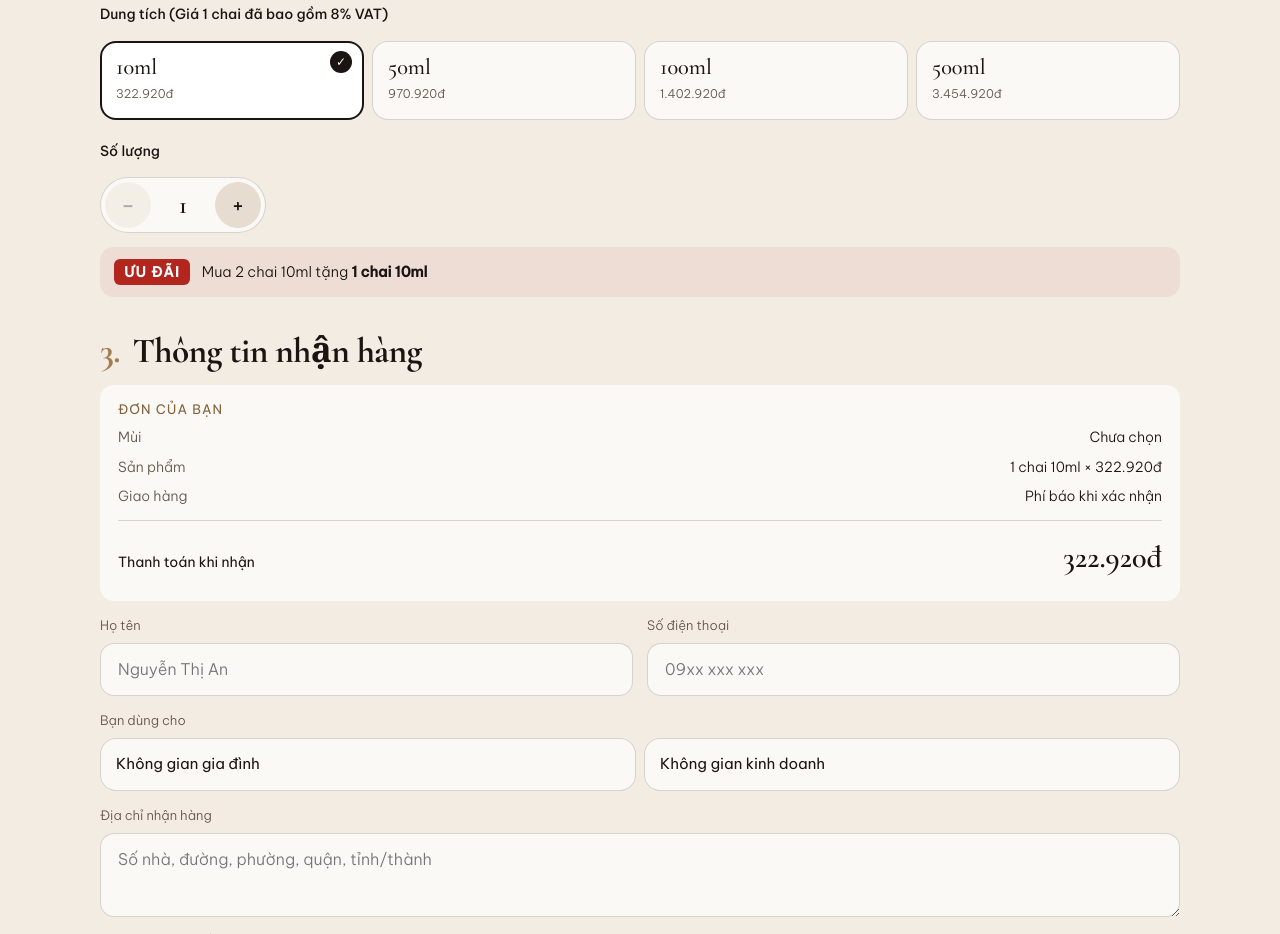
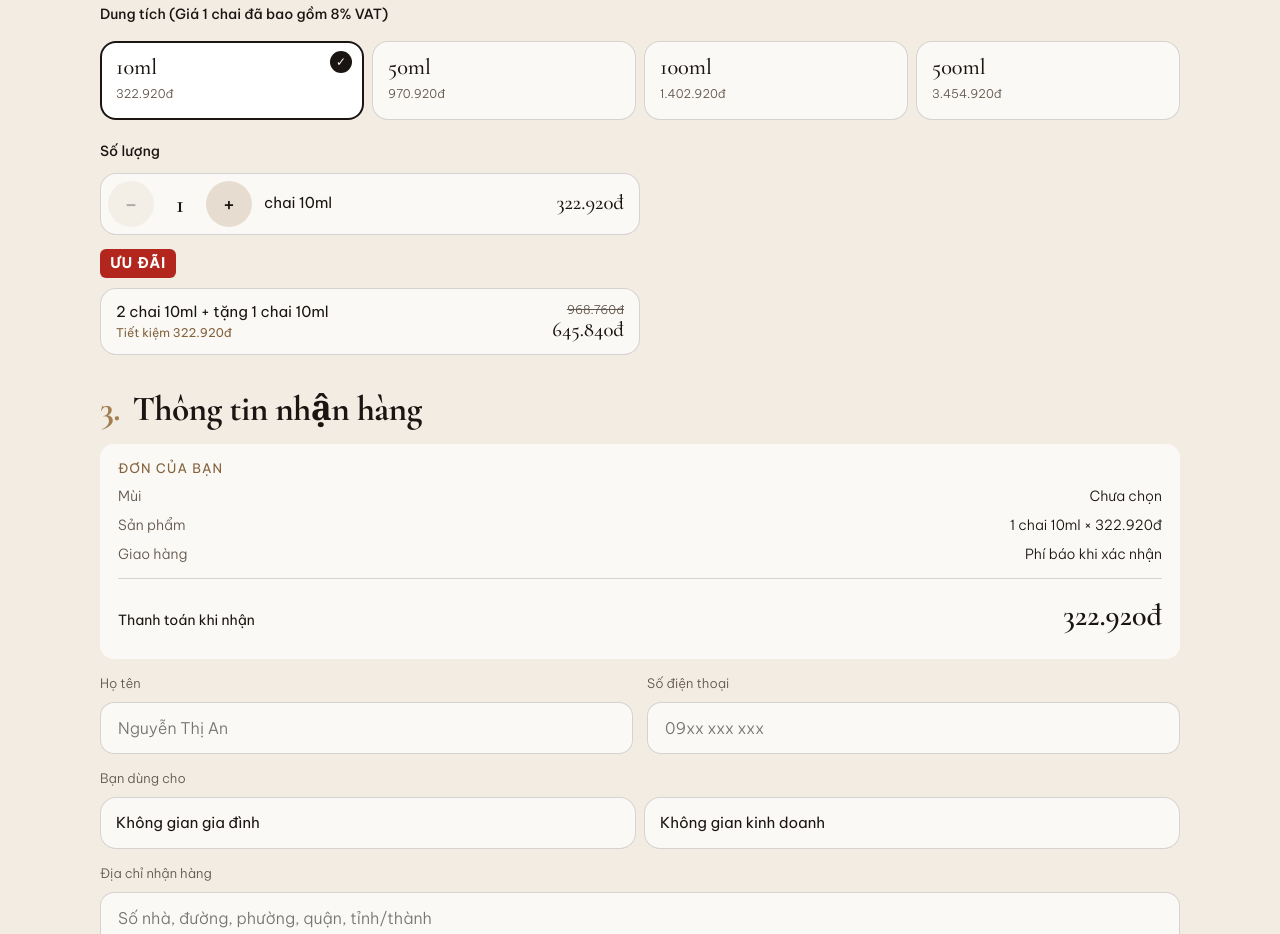
Before and after one commit to Truongphamdev/demo, a plain HTML site: page index.html in a window 1280 px wide. Shown: the part 1889-2823 px from the top of the page. Drawn offline with nearby package versions, Linux system fonts and the light colour scheme.

Commit message:
feat: số lượng và ưu đãi xếp dọc thành 2 thẻ theo hình khách vẽ, thẻ số lượng có nút tăng giảm
Co-Authored-By: Claude Fable 5.1 <noreply@anthropic.com>

```diff
--- a/index.html
+++ b/index.html
@@ -158,17 +158,28 @@ legend.step-h{margin-bottom:14px}
 @media(min-width:600px){.sizes{grid-template-columns:repeat(4,1fr)}}
 .size b{display:block;font-family:var(--serif);font-size:1.4rem;font-weight:500;line-height:1.1}
 .size small{font-size:12px;color:var(--ink-2)}
-.qty{justify-self:start;display:inline-flex;align-items:center;background:var(--paper);box-shadow:inset 0 0 0 1px var(--hair-2);border-radius:999px;padding:5px}
+.qd{display:grid;gap:10px;max-width:540px}
+.qd .hot{margin-top:4px}
+.qty-card{display:flex;flex-wrap:wrap;align-items:center;gap:6px 12px;padding:8px 16px 8px 8px;cursor:default;font-size:15px;font-weight:400}
+.qty-card b,.deal b{margin-left:auto;text-align:right;font-family:var(--serif);font-size:1.3rem;font-weight:500;line-height:1.1;white-space:nowrap}
+.qty-card b s,.deal b s{display:block;font:300 12px/1.4 var(--sans);color:var(--ink-2)}
+.deal{display:grid;grid-template-columns:1fr auto;align-items:center;gap:2px 12px;width:100%;border:0;text-align:left;font-family:var(--sans);color:var(--ink);padding:14px 16px}
+.deal span{font-size:15px;font-weight:400;line-height:1.35}
+.deal small{grid-column:1;grid-row:2;font-size:12px;line-height:1.4;color:var(--gold-2)}
+.deal b{grid-column:2;grid-row:1/3}
+.deal.on{box-shadow:inset 0 0 0 2px var(--ink);background:#fff;padding-right:46px}
+.deal.on::after{content:"✓";position:absolute;top:50%;right:12px;margin-top:-11px;width:22px;height:22px;border-radius:50%;background:var(--ink);color:var(--paper);font-size:12px;display:grid;place-items:center}
+.deal:focus-visible{outline:2px solid var(--gold);outline-offset:3px}
+.deal>*{pointer-events:none}
+.qty{display:inline-flex;align-items:center}
+.qty-card .qty input{position:static;opacity:1;pointer-events:auto}
 .qty button{width:46px;height:46px;border-radius:50%;border:0;cursor:pointer;background:var(--bg-2);font:400 22px/1 var(--sans);color:var(--ink);transition:background .3s var(--ease)}
 .qty button:hover{background:#d9cebd}
 .qty button:disabled{opacity:.35;cursor:default}
 .qty button:focus-visible{outline:2px solid var(--gold);outline-offset:2px}
-.qty input{width:64px;text-align:center;background:transparent;box-shadow:none;padding:0;border-radius:0;font:600 1.6rem/1 var(--serif);-moz-appearance:textfield;appearance:textfield}
+.qty input{width:52px;text-align:center;background:transparent;box-shadow:none;padding:0;border-radius:0;font:600 1.6rem/1 var(--serif);-moz-appearance:textfield;appearance:textfield}
 .qty input:focus{box-shadow:none}
 .qty input::-webkit-outer-spin-button,.qty input::-webkit-inner-spin-button{-webkit-appearance:none;margin:0}
-.promo{display:flex;flex-wrap:wrap;align-items:center;gap:6px 12px;background:rgba(179,38,30,.07);border-radius:14px;padding:12px 14px;font-size:14.5px;line-height:1.45;color:var(--ink)}
-.promo b{font-weight:600}
-.promo .hot{margin:0}
 .sub-h{font-size:14px;font-weight:500;color:var(--ink);margin-top:6px}
 .sub-h.hot{justify-self:start;font-weight:600;letter-spacing:.08em;color:#fff;background:#B3261E;border-radius:6px;padding:3px 10px}
 
@@ -285,9 +296,12 @@ footer .logo img{height:104px}
           <label class="pick size"><input type="radio" name="size" value="100ml"><b>100ml</b><small>1.402.920đ</small></label>
           <label class="pick size"><input type="radio" name="size" value="500ml"><b>500ml</b><small>3.454.920đ</small></label>
         </div>
-        <p class="sub-h">Số lượng</p>
-        <div class="qty"><button type="button" data-q="-1" aria-label="Giảm 1 chai">−</button><input name="qty" type="number" inputmode="numeric" min="1" max="99" value="1" aria-label="Số lượng chai"><button type="button" data-q="1" aria-label="Thêm 1 chai">+</button></div>
-        <p class="promo" id="promoBox" aria-live="polite"></p>
+        <div class="qd">
+          <p class="sub-h">Số lượng</p>
+          <div class="pick qty-card"><div class="qty"><button type="button" data-q="-1" aria-label="Giảm 1 chai">−</button><input name="qty" type="number" inputmode="numeric" min="1" max="99" value="1" aria-label="Số lượng chai"><button type="button" data-q="1" aria-label="Thêm 1 chai">+</button></div><span id="qtyUnit"></span><b id="qtyPrice"></b></div>
+          <p class="sub-h hot">ƯU ĐÃI</p>
+          <button type="button" class="pick deal" id="promoBox" aria-pressed="false"></button>
+        </div>
       </fieldset>
 
       <div class="step contact">
@@ -425,13 +439,14 @@ function curDeal(){
   return {size,qty,total,more:!!pr.every&&times<GIFT_TIMES&&qty>=pr.every,orig:orig>total?orig:0,off:pr.off?`giảm ${pr.off*100}%`:'',gift:gifts?`${gifts} chai ${pr.giftSize}`:'',ship:!!pr.ship&&qty>=pr.ship,pr};
 }
 const dealTitle=d=>`${d.qty} chai ${d.size}`+(d.gift?` + tặng ${d.gift}`:'')+(d.off?`, ${d.off}`:'');
-function promoText(d){
-  const pr=d.pr, tag='<span class="sub-h hot">ƯU ĐÃI</span>', free='Miễn phí giao hàng';
-  if(pr.off)return `${tag}<span><b>Giảm ${pr.off*100}%</b> mỗi chai ${d.size} · ${free}</span>`;
-  const unit=`${pr.give} chai ${pr.giftSize}`, need=pr.every-d.qty%pr.every;
-  if(!d.gift)return `${tag}<span>Mua ${pr.every} chai ${d.size} tặng <b>${unit}</b>`+(pr.ship>1?` và ${free.toLowerCase()}`:'')+(d.ship?` · ${free}`:'')+`</span>`;
-  return `${tag}<span>Bạn được tặng <b>${d.gift}</b>`+(d.ship?` · ${free}`:'')+(d.more&&d.qty%pr.every?` · Thêm ${need} chai để được tặng thêm ${unit}`:'')+(d.qty>pr.every&&!d.more?' · Ưu đãi tặng áp dụng 1 lần mỗi đơn':'')+`</span>`;
+function promoCard(d){
+  const pr=d.pr, p=PRICE[d.size], free='Miễn phí giao hàng';
+  if(pr.off){const t=Math.round(p*(1-pr.off));return `<span>Giảm ${pr.off*100}% mỗi chai ${d.size}</span><small>${free} · Tiết kiệm ${fmt(p-t)} mỗi chai</small><b><s>${fmt(p)}</s>${fmt(t)}</b>`}
+  const t=pr.every*p, o=t+pr.give*PRICE[pr.giftSize];
+  const note=[pr.ship&&pr.every>=pr.ship&&free,`Tiết kiệm ${fmt(o-t)}`,d.qty>pr.every&&!d.more&&'Áp dụng 1 lần mỗi đơn'].filter(Boolean).join(' · ');
+  return `<span>${pr.every} chai ${d.size} + tặng ${pr.give} chai ${pr.giftSize}</span><small>${note}</small><b><s>${fmt(o)}</s>${fmt(t)}</b>`;
 }
+const promoOn=d=>!!d.pr.off||d.qty>=d.pr.every;
 const curMachine=()=>MACHINES.find(m=>m.name===form.machine.value);
 const setPrice=(total,orig)=>{sumPrice.textContent=total?fmt(total):'';const has=!!(orig&&total&&orig>total);$('sumOrigRow').hidden=$('sumSaveRow').hidden=!has;if(has){$('sumOrig').textContent=fmt(orig);$('sumSave').textContent=fmt(orig-total)}};
 const rows=list=>list.filter(r=>r[1]).map(([k,v])=>`<dt>${k}</dt><dd>${v}</dd>`).join('');
@@ -448,7 +463,8 @@ function sum(){
     return;
   }
   const d=curDeal();
-  promoBox.innerHTML=promoText(d);
+  const card=promoCard(d); if(promoBox.dataset.h!==card){promoBox.innerHTML=card;promoBox.dataset.h=card} promoBox.classList.toggle('on',promoOn(d)); promoBox.setAttribute('aria-pressed',promoOn(d));
+  $('qtyUnit').textContent=`chai ${d.size}`; $('qtyPrice').innerHTML=(d.off?`<s>${fmt(d.qty*PRICE[d.size])}</s>`:'')+fmt(d.total);
   form.querySelector('[data-q="-1"]').disabled=d.qty<=1; form.querySelector('[data-q="1"]').disabled=d.qty>=99;
   sumRows.innerHTML=rows([['Mùi',scent],['Sản phẩm',`${d.qty} chai ${d.size} × ${fmt(PRICE[d.size])}`+(d.off?`, ${d.off}`:'')],['Quà tặng',d.gift&&`${d.gift} (ghi mùi muốn nhận ở ô ghi chú)`],['Giao hàng',d.ship?'Miễn phí':'Phí báo khi xác nhận']]);
   setPrice(d.total,d.orig);
@@ -461,6 +477,8 @@ form.addEventListener('click',e=>{
   if(picked[r.name]===r.value){r.checked=false;picked[r.name]='';sum()}else picked[r.name]=r.value;
 });
 form.addEventListener('click',e=>{const b=e.target.closest('[data-q]');if(!b)return;form.qty.value=Math.min(99,Math.max(1,qtyOf()+ +b.dataset.q));sum()});
+// bấm thẻ ưu đãi: lấy đúng số chai của ưu đãi; bấm lại khi đang đúng số đó thì về 1 chai
+promoBox.addEventListener('click',()=>{const d=curDeal();if(d.pr.off)return;form.qty.value=d.qty===d.pr.every?1:d.pr.every;sum()});
 form.qty.addEventListener('input',sum);
 form.qty.addEventListener('blur',()=>{form.qty.value=qtyOf();sum()});
 form.addEventListener('change',sum);
```
